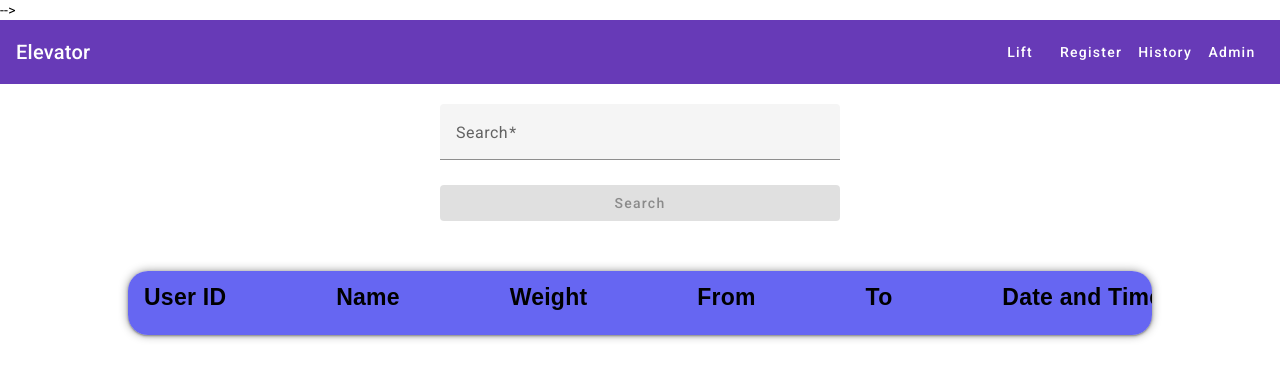
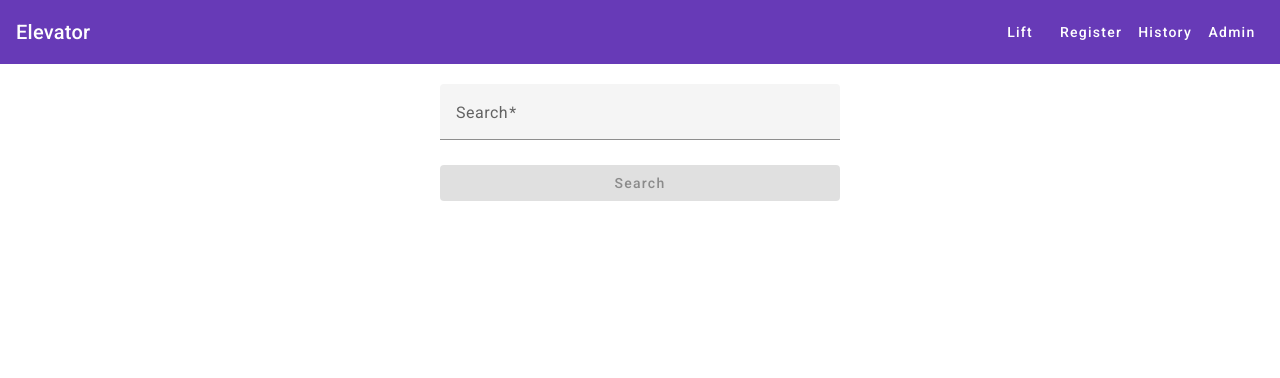
Before and after one commit to renuvenu/Elevator, an Angular app: page /history in a window 1280 px wide. Shown: the top 378 px of the page. Built offline with nearby package versions, Linux system fonts and the light colour scheme.

Commit message:
History heading change

```diff
--- a/src/app/app.component.html
+++ b/src/app/app.component.html
@@ -1,4 +1,4 @@
-<!-- <!-- <app-floors-component></app-floors-component> --> -->
+<!--  <app-floors-component></app-floors-component> -->
 
 <!-- <app-regform></app-regform> -->
  <!-- <app-floors-component> </app-floors-component> -->
@@ -14,4 +14,4 @@
 <!-- <app-invalid-box></app-invalid-box> -->
 <!-- <app-admin></app-admin> -->
 
-<router-outlet></router-outlet>
+<!-- <router-outlet></router-outlet> -->
--- a/src/app/user-history/user-history.component.html
+++ b/src/app/user-history/user-history.component.html
@@ -14,16 +14,16 @@
   mat-raised-button
   color="primary"
   type="submit"
-  [disabled]="searchForm.invalid" (click)="searchuserHistory()"
+  [disabled]="searchForm.invalid" (click)="searchuserHistory(true)"
 >
   Search
 </button>
 
 </form>
 
-<div class="container">
+<div class="container" >
 
-  <mat-card class="card">
+  <mat-card class="card" *ngIf="isSearch">
     <div class="history-container">
         <div class="history-details">
           <p>User ID</p>
--- a/src/app/user-history/user-history.component.ts
+++ b/src/app/user-history/user-history.component.ts
@@ -12,9 +12,11 @@ export class UserHistoryComponent {
   searchResult: any;
   userName:any
   searchHistory:any
+  isSearch: boolean=false
 
 
   constructor(private fb: FormBuilder, private http: HttpClient) {
+
     this.searchForm = this.fb.group({
       userId: ['',Validators.required]
     });
@@ -24,7 +26,9 @@ export class UserHistoryComponent {
   }
 
 
-  searchuserHistory() {
+  searchuserHistory(issearch:boolean) {
+      this.isSearch=issearch;
+     console.log(this.isSearch)
     const userId = this.searchForm.get('userId')?.value;
     if (userId) {
       this.http.get<any[]>(`https://team2-api-naf.azurewebsites.net/api/PersonDetailsInLift/user/${userId}`)
```
